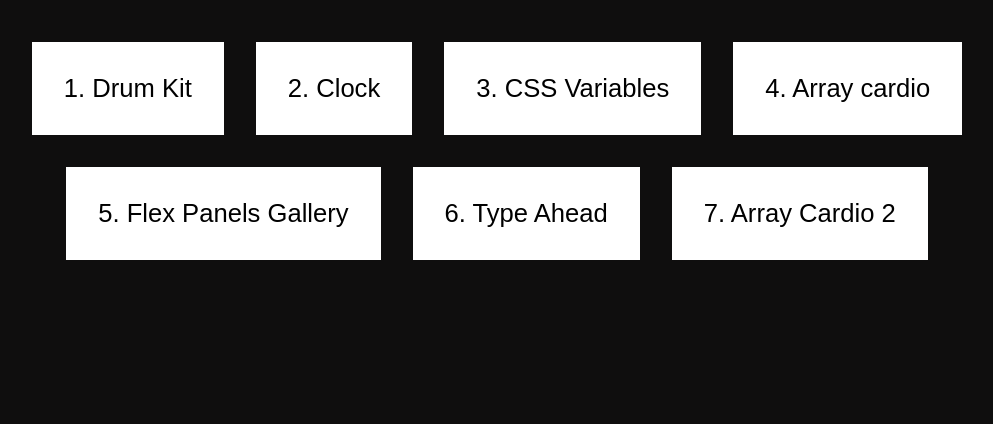
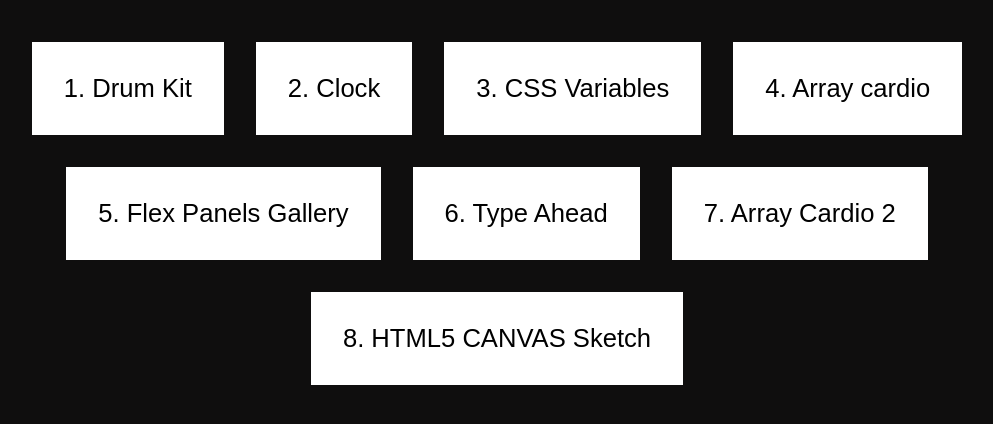
Before and after one commit to maheshoz/javascript30, a plain HTML site: page index.html in a window 1280 px wide. Shown: the part 88-512 px from the top of the page, without its empty margins (143-1136 px from the left). Drawn offline with Linux system fonts and the light colour scheme.

Commit message:
edit index page

```diff
--- a/index.html
+++ b/index.html
@@ -91,6 +91,11 @@
         <p>7. Array Cardio 2</p>
       </div>
     </a>
+    <a href="./canvas-sketch/">
+      <div class="flex-child">
+        <p>8. HTML5 CANVAS Sketch</p>
+      </div>
+    </a>
   </div>
 </body>
 
```
